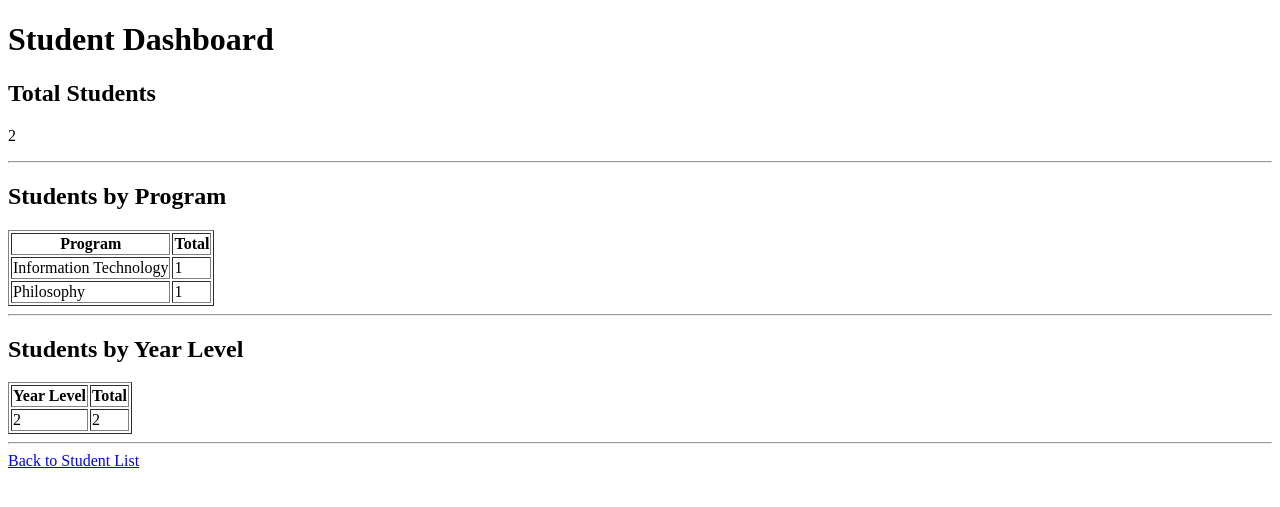
After one commit to NinomaeIgarashi/LNDR_DjangoWebApp, a Django app: page /registration/dashboard/ in a window 1280 px wide. The commit adds this page. Shown: the top 507 px of the page. Run offline with Django 5.2, Linux system fonts and the light colour scheme; data comes from the database, SQL or seed files in the repository; both versions use the stored data as it was after the commit.

Commit message:
Add student dashboard for Module 04

```diff
--- /dev/null
+++ b/registration/templates/registration/student_dashboard.html
@@ -0,0 +1,71 @@
+<!DOCTYPE html>
+<html>
+<head>
+    <title>Student Dashboard</title>
+</head>
+<body>
+
+    <h1>Student Dashboard</h1>
+
+    <h2>Total Students</h2>
+
+    <p>
+        {{ total_students }}
+    </p>
+
+    <hr>
+
+    <h2>Students by Program</h2>
+
+    <table border="1">
+        <tr>
+            <th>Program</th>
+            <th>Total</th>
+        </tr>
+
+        {% for item in program_summary %}
+        <tr>
+            <td>{{ item.program }}</td>
+            <td>{{ item.total }}</td>
+        </tr>
+        {% empty %}
+        <tr>
+            <td colspan="2">
+                No program data available.
+            </td>
+        </tr>
+        {% endfor %}
+    </table>
+
+    <hr>
+
+    <h2>Students by Year Level</h2>
+
+    <table border="1">
+        <tr>
+            <th>Year Level</th>
+            <th>Total</th>
+        </tr>
+
+        {% for item in year_summary %}
+        <tr>
+            <td>{{ item.year_level }}</td>
+            <td>{{ item.total }}</td>
+        </tr>
+        {% empty %}
+        <tr>
+            <td colspan="2">
+                No year-level data available.
+            </td>
+        </tr>
+        {% endfor %}
+    </table>
+
+    <hr>
+
+    <a href="{% url 'student_list' %}">
+        Back to Student List
+    </a>
+
+</body>
+</html>
--- a/registration/templates/registration/student_list.html
+++ b/registration/templates/registration/student_list.html
@@ -47,5 +47,9 @@
         <p>No registered students yet.</p>
     {% endif %}
 
+    <a href="{% url 'student_dashboard' %}">
+        Student Dashboard
+    </a>
+
 </body>
 </html>
--- a/registration/urls.py
+++ b/registration/urls.py
@@ -4,27 +4,14 @@ from . import views
 
 urlpatterns = [
 
-    path(
-        '',
-        views.student_list,
-        name='student_list'
-    ),
+    path('', views.student_list, name='student_list'),
+    path('add/', views.student_create, name='student_create'),
+    path('edit/<int:pk>/', views.student_update, name='student_update'),
+    path('delete/<int:pk>/', views.student_delete, name='student_delete'),
 
     path(
-        'add/',
-        views.student_create,
-        name='student_create'
-    ),
-
-    path(
-        'edit/<int:pk>/',
-        views.student_update,
-        name='student_update'
-    ),
-
-    path(
-        'delete/<int:pk>/',
-        views.student_delete,
-        name='student_delete'
-    ),
+        'dashboard/',
+        views.student_dashboard,
+        name='student_dashboard'
+    )
 ]
--- a/registration/views.py
+++ b/registration/views.py
@@ -1,4 +1,5 @@
 from django.shortcuts import render, redirect, get_object_or_404
+from django.db.models import Count
 from .models import Student
 from .forms import StudentForm
 
@@ -67,3 +68,32 @@ def student_delete(request, pk):
         'registration/student_confirm_delete.html',
         {'student': student}
     )
+
+
+def student_dashboard(request):
+    students = Student.objects.all()
+    total_students = students.count()
+
+    program_summary = (
+        students
+        .values('program')
+        .annotate(total=Count('id'))
+        .order_by('program')
+    )
+
+    year_summary = (
+        students
+        .values('year_level')
+        .annotate(total=Count('id'))
+        .order_by('year_level')
+    )
+
+    return render(
+        request,
+        'registration/student_dashboard.html',
+        {
+            'total_students': total_students,
+            'program_summary': program_summary,
+            'year_summary': year_summary,
+        }
+    )
```
Also changed, not shown: db.sqlite3.
